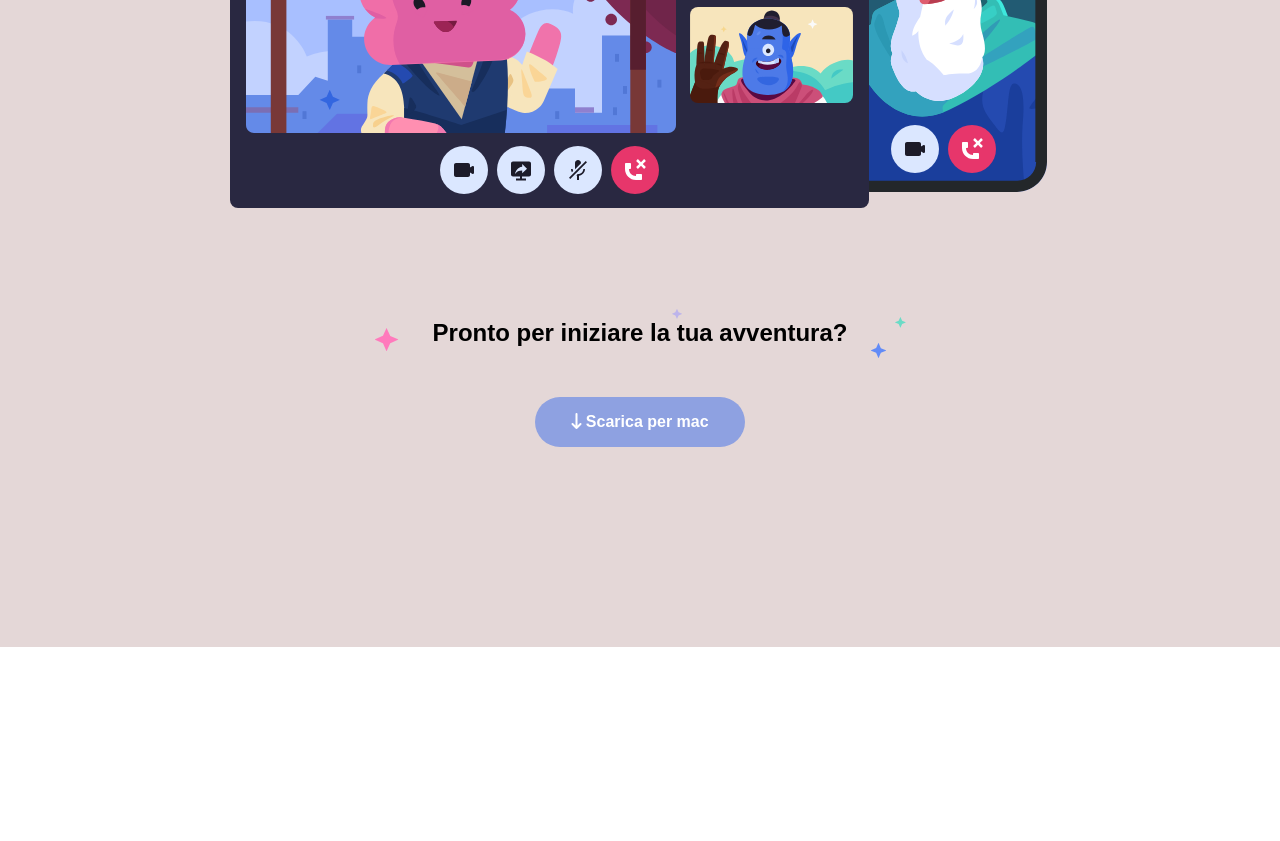
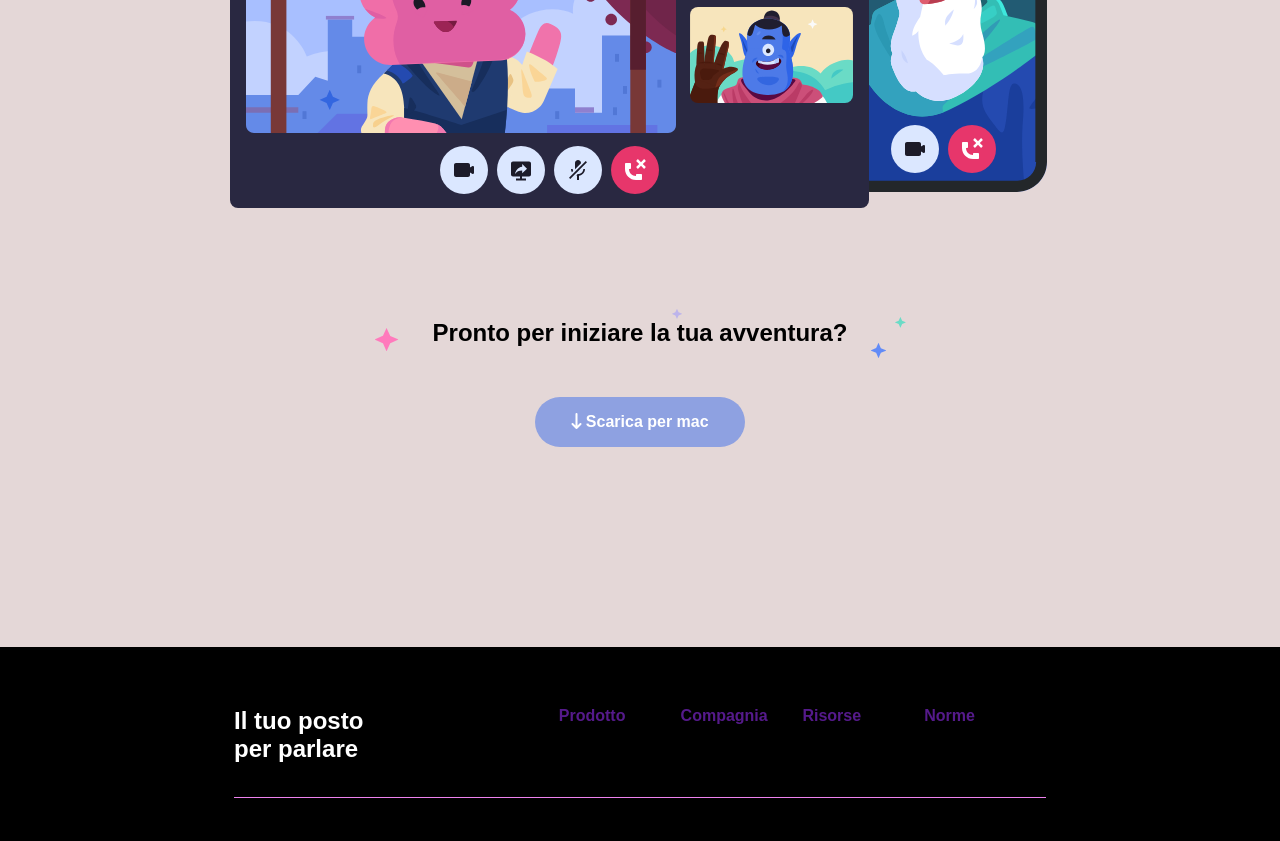
Before and after one commit to Fransch97/htmlcss-discord, a plain HTML site: page index.html in a window 1280 px wide. Shown: the part 4954-5795 px from the top of the page. Before the commit the page ends 5601 px from the top, so only its background shows below. Drawn offline with Linux system fonts and the light colour scheme.

Commit message:
first footer structure

```diff
--- a/css/style.css
+++ b/css/style.css
@@ -199,14 +199,13 @@ section .window{
     text-align: center;
 }
 
-.last-section p{
-}
 h2{
     padding: 50px;
     background-image: url(../img/stars.svg);
     background-position: center;
     background-repeat: no-repeat;
 }
+
 #bottom-button{
     width: 210px;
     background-color: #8EA1E1;
@@ -219,6 +218,47 @@ h2{
 
 /* FOOTER  */
 
+footer{
+    background-color: black;
+    padding: 60px;
+}
+
+footer .window section div ul{
+    list-style: none;
+}
+
+footer .window section div h3{
+    font-size: 1.5rem;
+}
+
+.footer-top{
+    border-bottom: solid 1px violet;
+}
+
+
+.window .col{
+    color: white;
+}
+
+.col.bigi{
+    margin-right: 20%;
+    width: 20%;
+}
+
+.col{
+    width: 15%;
+}
+
+
+
+
+
+
+
+
+
+
+
 
 /* TEST'S FOR POSITIONS AND SIZE */
 .mini-space,nav{
--- a/index.html
+++ b/index.html
@@ -157,7 +157,65 @@
 
 <!-- FOOTER  -->
 <footer>
+    <div class="window">
 
+
+        <section class="footer-top clearfix">
+
+        <div class="float-left col bigi">
+            <h3>Il tuo posto per parlare</h3>
+        </div>
+
+        <div class="float-left col">
+            <ul>
+                <li><a href="">Prodotto</a></li>
+                <li><a href=""></a></li>
+                <li><a href=""></a></li>
+                <li><a href=""></a></li>
+                <li><a href=""></a></li>
+            </ul>
+        </div>
+
+        <div class="float-left col">
+            <ul>
+                <li><a href="">Compagnia</a></li>
+                <li><a href=""></a></li>
+                <li><a href=""></a></li>
+                <li><a href=""></a></li>
+                <li><a href=""></a></li>
+            </ul>
+        </div>
+
+        <div class="float-left col">
+            <ul>
+                <li><a href="">Risorse</a></li>
+                <li><a href=""></a></li>
+                <li><a href=""></a></li>
+                <li><a href=""></a></li>
+                <li><a href=""></a></li>
+            </ul>
+        </div>
+
+        <div class="float-left col norme">
+            <ul>
+                <li><a href="">Norme</a></li>
+                <li><a href=""></a></li>
+                <li><a href=""></a></li>
+                <li><a href=""></a></li>
+                <li><a href=""></a></li>
+            </ul>
+        </div>
+
+        </section>
+
+        <div class="footerbottom clearfix">
+            <div class="logo float-left"></div>
+
+            <div class="register float-right"></div>
+        </div>
+
+
+    </div>
 </footer>
 <!--END FOOTER  -->
 
```
